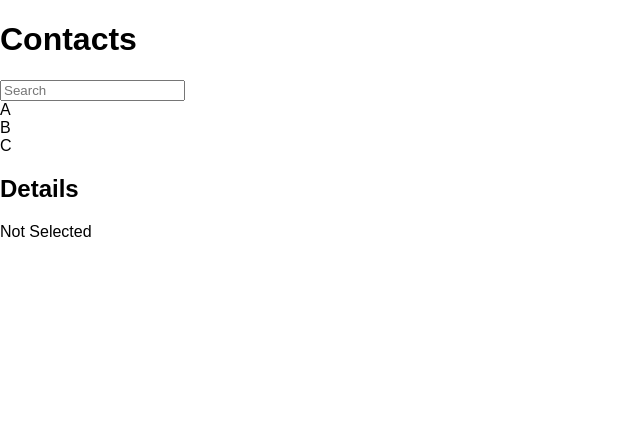
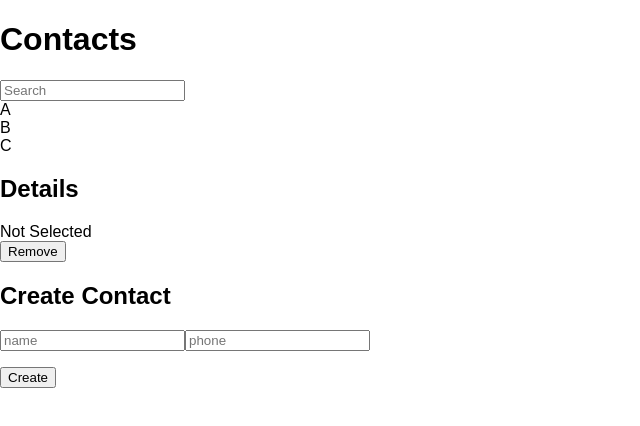
Before and after one commit to YounggilLee/phone-book, a React (Create React App) app: page / in a window 1280 px wide. Shown: the top 426 px of the page, without its empty margins (0-640 px from the left). Built offline with nearby package versions, Linux system fonts and the light colour scheme.

Commit message:
Implement user's data input and remove

```diff
--- a/package.json
+++ b/package.json
@@ -4,6 +4,7 @@
   "private": true,
   "dependencies": {
     "react": "^16.0.0",
+    "react-addons-update": "^15.6.2",
     "react-bootstrap": "^0.31.5",
     "react-dom": "^16.0.0",
     "react-scripts": "1.0.17"
--- a/src/components/Contact.js
+++ b/src/components/Contact.js
@@ -1,6 +1,8 @@
 import React, { Component } from 'react';
 import ContactInfo from './ContactInfo';
 import ContactDetails from './ContactDetails';
+import update from 'react-addons-update';
+import ContactCreate from './ContactCreate';
 
 export default class Contact extends Component{
     constructor(props) {
@@ -17,6 +19,9 @@ export default class Contact extends Component{
 
       this.handleChange = this.handleChange.bind(this);
       this.handleClick = this.handleClick.bind(this);
+      this.hanldeCreate = this.hanldeCreate.bind(this);
+      this.hanldeRemove = this.hanldeRemove.bind(this);
+      this.hanldeEdit = this.hanldeEdit.bind(this);
 
     }
 
@@ -33,6 +38,31 @@ export default class Contact extends Component{
 
         console.log(key, "is selected");
     }
+
+    hanldeCreate(contact) {
+        console.log(contact);
+        this.setState({
+           contactData : update(this.state.contactData, { $push: [ contact ] })
+        });
+    }
+
+    hanldeRemove() {
+        if(this.state.selectedKey < 0){
+            return;
+        }
+        this.setState({
+            contactData : update(this.state.contactData, { $splice: [ [ this.state.selectedKey, 1 ] ] }),
+            selectedKey: -1
+        })
+    }
+
+
+    hanldeEdit(name, phone){
+    this.setState({
+     contactData: update(this.state.contactData,{[this.state.selectedKey]:{name: {$set: name},
+        phone:{$set: phone}}})
+    })
+   }
 
     render() {
 
@@ -58,8 +88,11 @@ export default class Contact extends Component{
             onChange={this.handleChange}
          />
         <div>{mapToComponent(this.state.contactData)}</div>
-        <ContactDetails isSelected={this.state.selectedKey !== -1}
-                        contact={this.state.contactData[this.state.selectedKey]}/>
+                <ContactDetails isSelected={this.state.selectedKey !== -1}
+                                contact={this.state.contactData[this.state.selectedKey]}
+                                onRemove={this.hanldeRemove}
+                                />
+                <ContactCreate onCreate={this.hanldeCreate}/>
         </div>
       );
     }
--- /dev/null
+++ b/src/components/ContactCreate.js
@@ -0,0 +1,53 @@
+import React ,{ Component } from 'react';
+
+export default class ContactCreate extends Component {
+    constructor(props) {
+        super(props);
+        this.state = {
+            name: '',
+            phone:''
+        }
+
+        this.handleChange = this.handleChange.bind(this);
+        this.handleClick = this.handleClick.bind(this);
+    }
+
+
+    handleChange(e) {
+        let nextState = {};
+        nextState[e.target.name] = e.target.value;
+        this.setState(nextState);
+    }
+
+    handleClick(){
+        const contact = {
+            name: this.state.name,
+            phone: this.state.phone
+        }
+
+        this.props.onCreate(contact);
+        this.setState({
+            name: '',
+            phone: ''
+        })
+    }
+
+    render() {
+        return(
+            <div>
+                <h2>Create Contact</h2>
+                <p>
+                    <input type='text' name='name' placeholder='name'
+                    value={this.state.name}
+                    onChange={this.handleChange}
+                    />
+                    <input type='text' name='phone' placeholder='phone'
+                    value={this.state.phone}
+                    onChange={this.handleChange}
+                    />
+                </p>
+                <button onClick={this.handleClick}>Create</button>
+            </div>
+        );
+    }
+}
--- a/src/components/ContactDetails.js
+++ b/src/components/ContactDetails.js
@@ -18,6 +18,7 @@ export default class ContactDetails extends Component {
             <div>
                 <h2>Details</h2>
                 {this.props.isSelected ? details : blank}
+                <button onClick={this.props.onRemove}>Remove</button>
             </div>
         );
     }
@@ -27,5 +28,7 @@ ContactDetails.defaultProps = {
     contact: {
         name: '',
         phone: ''
-    }
+    },
+    onRemove: () => {console.error('onRemove not defined');}
+
 }
```
Also changed, not shown: 1 other file (tests, documents, lock files or other folders).
